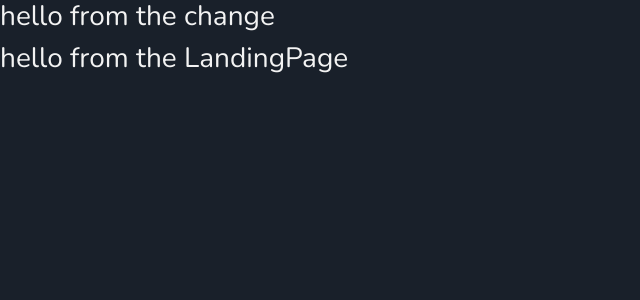
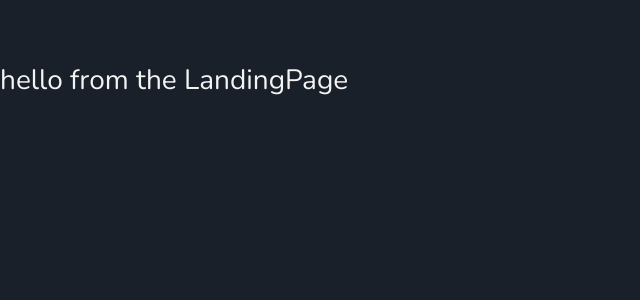
Before and after one commit to JoeSal777/joesal-portifolio, a React (Create React App) app: page / in a window 1280 px wide. Shown: the top 300 px of the page, without its empty margins (0-640 px from the left). Built offline with nearby package versions, Linux system fonts and the light colour scheme.

Commit message:
test for navbar

```diff
--- a/src/components/Navbar.js
+++ b/src/components/Navbar.js
@@ -1,11 +1,62 @@
-import React, { Component } from 'react'
+import React, { Component } from 'react';
+import logo from '../logoblue.jpg';
+//import {FaAlignRight} from "react-icons/fa";
+//import {FiMail} from "react-icons/fi";
+import {Link} from "react-router-dom";
 
-export default class Navbar extends Component {
+
+class Navbar extends Component {
+    // state={
+    //     isOpen: false
+    // }
+    // handleToggle = () =>{
+    //     this.setState({isOpen:!this.state.isOpen})
+    // }
     render() {
         return (
-            <div>
-                <h3>hello from the change</h3>
-            </div>
-        )
+            <nav className="navbar">
+                {/* <div className="nav-center"> */}
+                    {/* <div className="nav-header"> */}
+
+                        {/* For logo */}
+                        {/* <Link to="/">
+                            <img src={logo} alt="Joseph Larkai Logo" />
+                        </Link> */}
+
+                        {/* For contact-me icon in mobile view */}
+                        {/* <Link to="/contact" className="nav-btn-small-screen">
+                            <button type="button">
+                                <FiMail className="Nav-icon" />
+                            </button>
+                        </Link> */}
+
+                        {/* For menu icon in mobile view */}
+                        {/* <button type="button" className="nav-btn-small-screen" onClick={this.handleToggle}>
+                            <FaAlignRight className="Nav-icon" />
+                        </button>
+                    </div> */}
+
+                    {/* For nav menu */}
+                    {/* <ul className={this.state.isOpen ? "nav-links show-nav" : "nav-links"}>
+                        <li>
+                            <Link to="/resume">Resume.</Link>
+                        </li>
+                        <li>
+                            <Link to="/projects">Projects.</Link>
+                        </li>
+                    </ul> */}
+
+                    {/* For contact me icon in nav-bar */}
+                    {/* <Link to="/contact" className="nav-btn-big-screen">
+                        <button type="button">
+                            <FiMail className="Nav-icon" />
+                        </button>
+                    </Link> */}
+
+                {/* </div> */}
+            </nav>
+        );
     }
 }
+
+export default Navbar;
```
